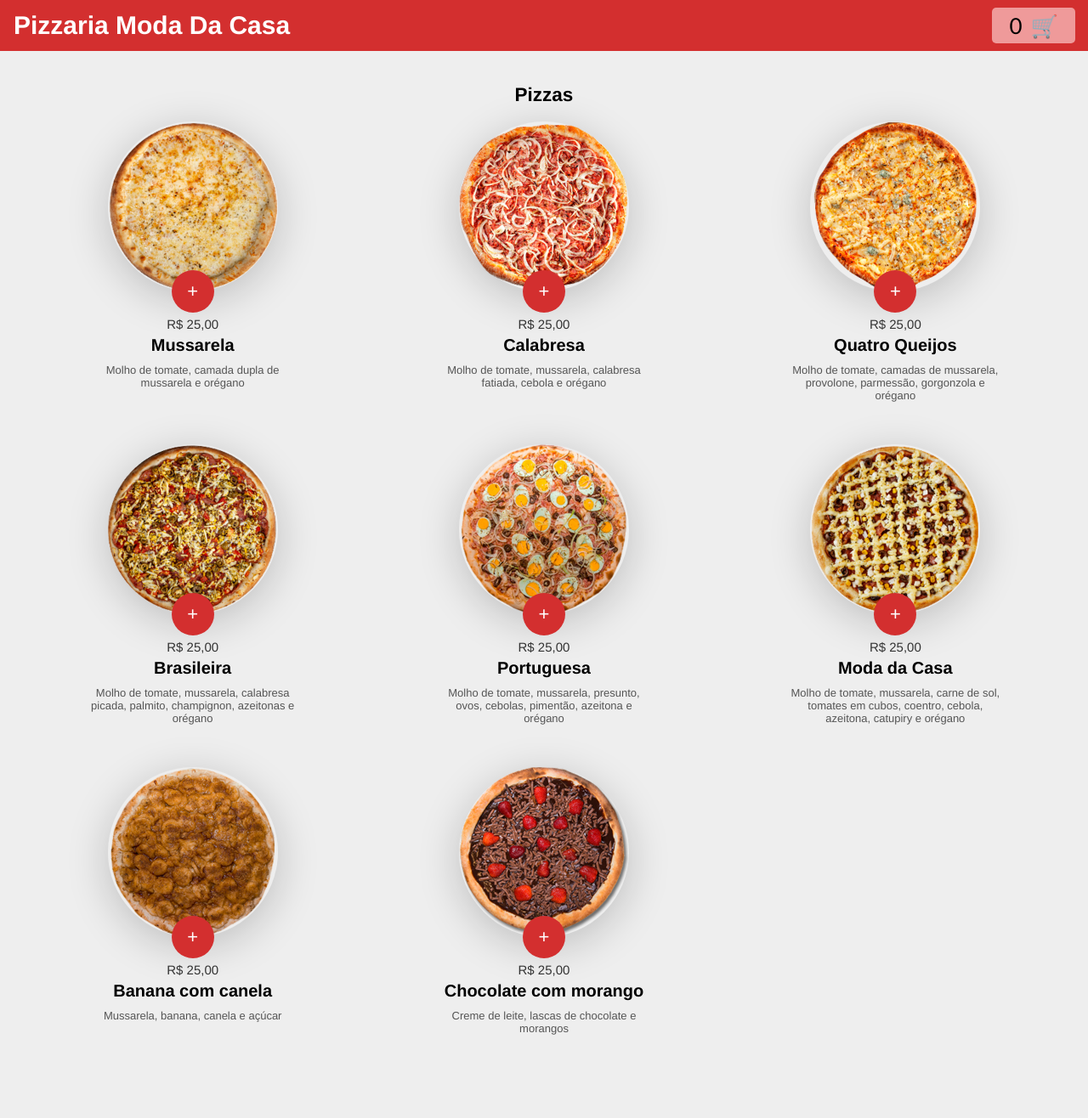
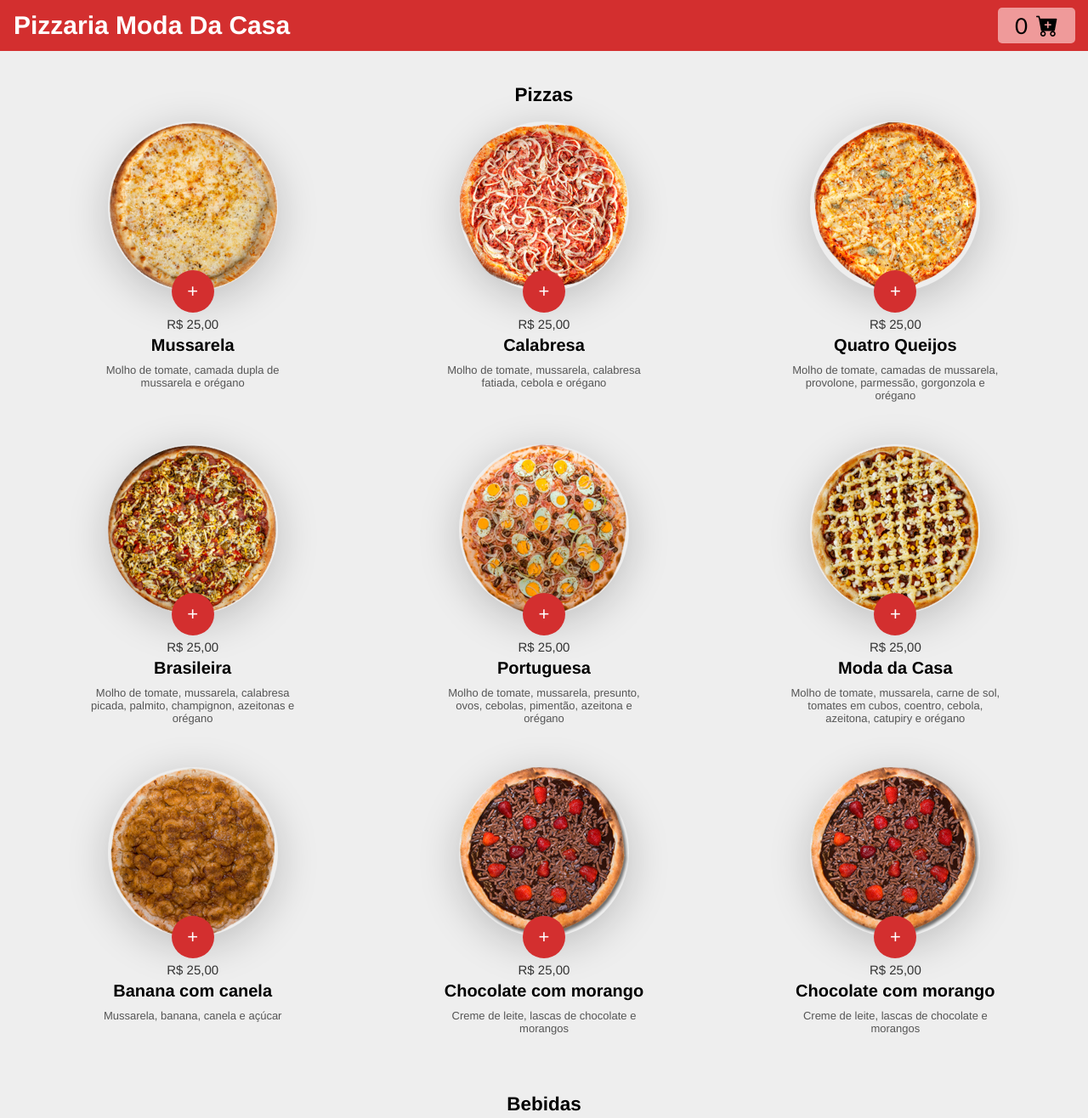
Before and after one commit to Caiomafia/Pizzaria, a plain HTML site: page index.html in a window 1280 px wide. Shown: the whole page at 85% size. Before the commit the page ends 1288 px from the top, so only its background shows below. Drawn offline with nearby package versions, Linux system fonts and the light colour scheme; a web font is replaced by a local one.

Commit message:
Mudanças no carrinho

```diff
--- a/index.html
+++ b/index.html
@@ -4,6 +4,8 @@
     <meta charset="utf-8" />
     <meta name="viewport" content="width=device-width, initial-scale=1.0">
     <link rel="icon" href="images/favicon.png" />
+    <!---Link do icons-->
+    <link rel="stylesheet" href="https://cdn.jsdelivr.net/npm/bootstrap-icons@1.10.3/font/bootstrap-icons.css">
 
     <title> Menu Pizzaria </title>
     <link rel="stylesheet" href="css/style.css" />
@@ -41,7 +43,7 @@
     <!-- .menu-openner aparecera no modo mobile -->
     <header>
         <h1> Pizzaria Moda Da Casa</h1>
-        <div class="menu-openner"><span>0</span>🛒</div>
+        <div class="menu-openner"><span>0</span><i class="bi bi-cart-plus-fill"></i></div>
     </header>
     <!-- /menu-openner -->
 
@@ -51,6 +53,8 @@
         <h2>Pizzas</h2>
 
         <div class="pizza-area"></div>
+        <h2>Bebidas</h2>
+
     </main>
     <!-- /conteudo principal -->
 
--- a/pizzas.js
+++ b/pizzas.js
@@ -6,5 +6,6 @@ let pizzaJson = [
     {id:5, name:'Portuguesa', img:'images/pizza5.png', price:[20.00,23.00,25.00], sizes:['P', 'M', 'G'], description:'Molho de tomate, mussarela, presunto, ovos, cebolas, pimentão, azeitona  e orégano'},
     {id:6, name:'Moda da Casa', img:'images/pizza6.png', price:[20.00,23.00,25.00], sizes:['P', 'M', 'G'], description:'Molho de tomate, mussarela, carne de sol, tomates em cubos, coentro, cebola, azeitona, catupiry e orégano'},
     {id:7, name:'Banana com canela', img:'images/pizza7.png', price:[20.00,23.00,25.00], sizes:['P', 'M', 'G'], description:'Mussarela, banana, canela e açúcar'},
-    {id:8, name:'Chocolate com morango', img:'images/pizza8.png', price:[20.00,23.00,25.00], sizes:['P', 'M', '860g'], description:'Creme de leite, lascas de chocolate e morangos'}
+    {id:8, name:'Chocolate com morango', img:'images/pizza8.png', price:[20.00,23.00,25.00], sizes:['P', 'M', '860g'], description:'Creme de leite, lascas de chocolate e morangos'},
+    {id:9, name:'Chocolate com morango', img:'images/pizza8.png', price:[20.00,23.00,25.00], sizes:['P', 'M', '860g'], description:'Creme de leite, lascas de chocolate e morangos'}
 ];
```
